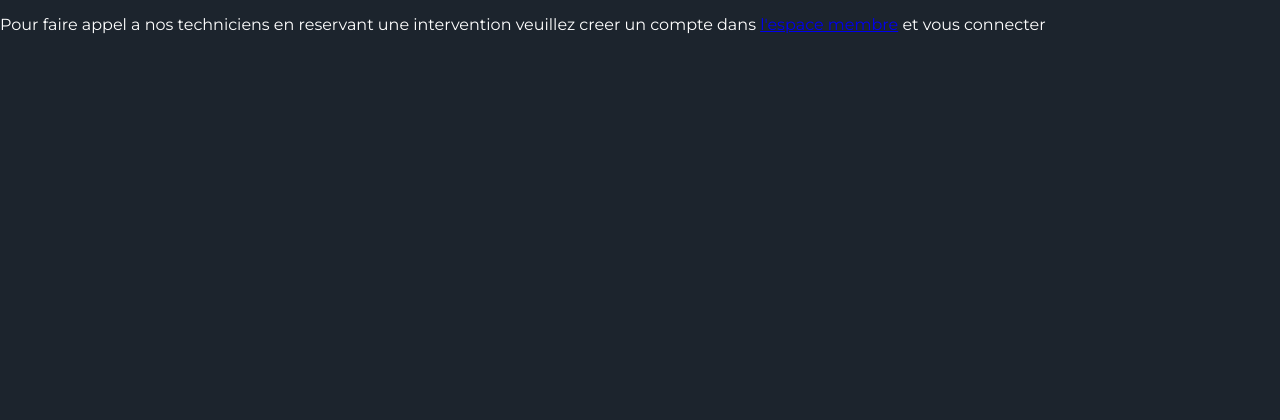
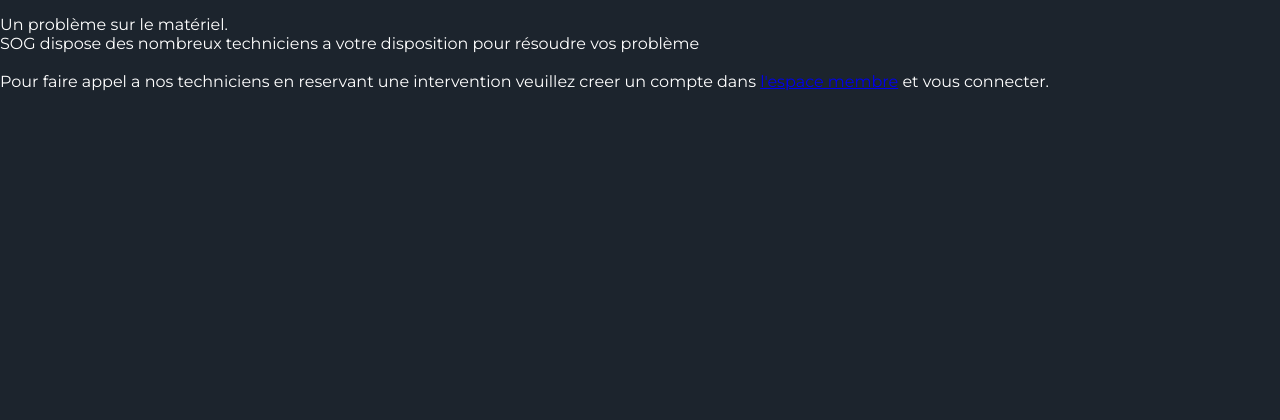
Before and after one commit to valentinCHEEL/site-SOG, a PHP site: page /intervention.html in a window 1280 px wide. Shown: the part 352-772 px from the top of the page. Run offline with PHP 8.4, Linux system fonts and the light colour scheme.

Commit message:
correction de tout sauf filtre et modifier profil

```diff
--- a/PPE/intervention.html
+++ b/PPE/intervention.html
@@ -26,9 +26,10 @@
 
   <div class="p">
   <p>
-  Pour faire appel a nos techniciens en reservant une intervention veuillez
-      creer un compte dans <a href="site_PPE_SOG/login.php">l'espace membre</a> et vous connecter
-      <br>
+    Un problème sur le matériel. <br>
+    SOG dispose des nombreux techniciens a votre disposition pour résoudre vos problème <br><br>
+    Pour faire appel a nos techniciens en reservant une intervention veuillez
+    creer un compte dans <a href="site_PPE_SOG/login.php">l'espace membre</a> et vous connecter.
 </div>
 
 </body>
--- a/PPE/site_PPE_SOG/modele/modele.class.php
+++ b/PPE/site_PPE_SOG/modele/modele.class.php
@@ -134,6 +134,7 @@
 			$select = $this->unPDO->prepare ($requete);
 			$select->execute ($donnees);
 		}
+
 	/**********Gestion des clients*********/
 		public function selectAllClients (){
 			$requete = "SELECT * FROM client;" ;
--- a/PPE/site_PPE_SOG/profil/modifier_profil.php
+++ b/PPE/site_PPE_SOG/profil/modifier_profil.php
@@ -1,5 +1,4 @@
 <?php
-
 session_start();
 
 // Connexion à la base de données
--- a/PPE/site_PPE_SOG/sql/sitelss.sql
+++ b/PPE/site_PPE_SOG/sql/sitelss.sql
@@ -121,10 +121,10 @@
 
 /* insertion de client*/
 insert into client values
-(null, "Guts", "12 rue des fleurs", "Paris", "95000", "0164641574","c@gmail.com", "1234!AZERTYeza",  "Particulier", "");
+(null, "Guts", "12 rue des fleurs", "Paris", "95000", "0164641574","Guts@gmail.com", "1234!AZERTYeza",  "Particulier", "");
 
 insert into client values
-(null, "Vegeto", "15 rue des fleurs", "Paris", "95000", "0164641575","m@gmail.com", "1234!AZERTYeza",  "Entreprise", "12345678901237");
+(null, "Vegeto", "15 rue des fleurs", "Paris", "95000", "0164641575","Vegeto@gmail.com", "1234!AZERTYeza",  "Entreprise", "12345678901237");
 
 /* insert intervention */
 
```
Also changed, not shown: PPE/site_PPE_SOG/gestion_intervention.php (+5 -5 lines), PPE/site_PPE_SOG/index.php (+4 -5 lines).
